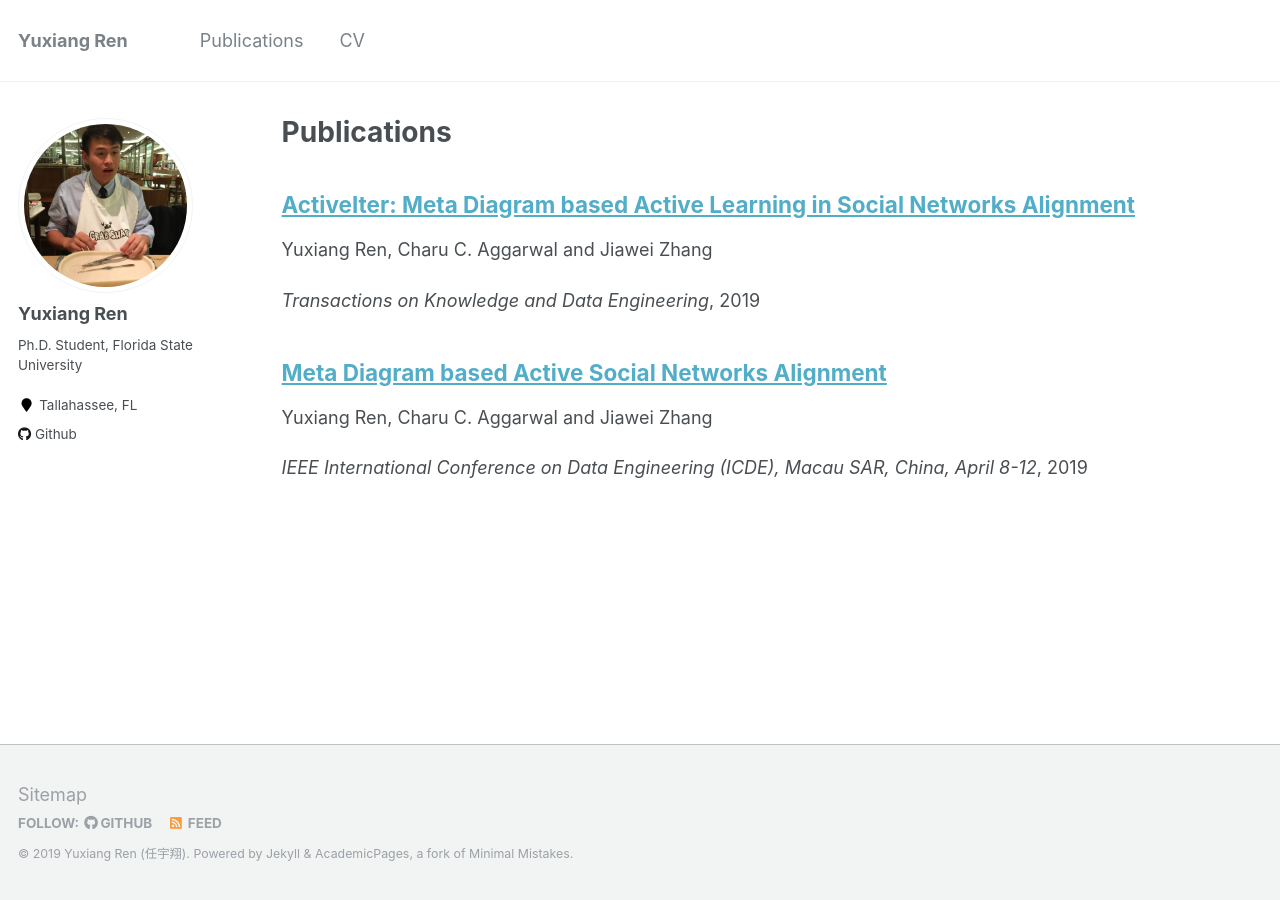
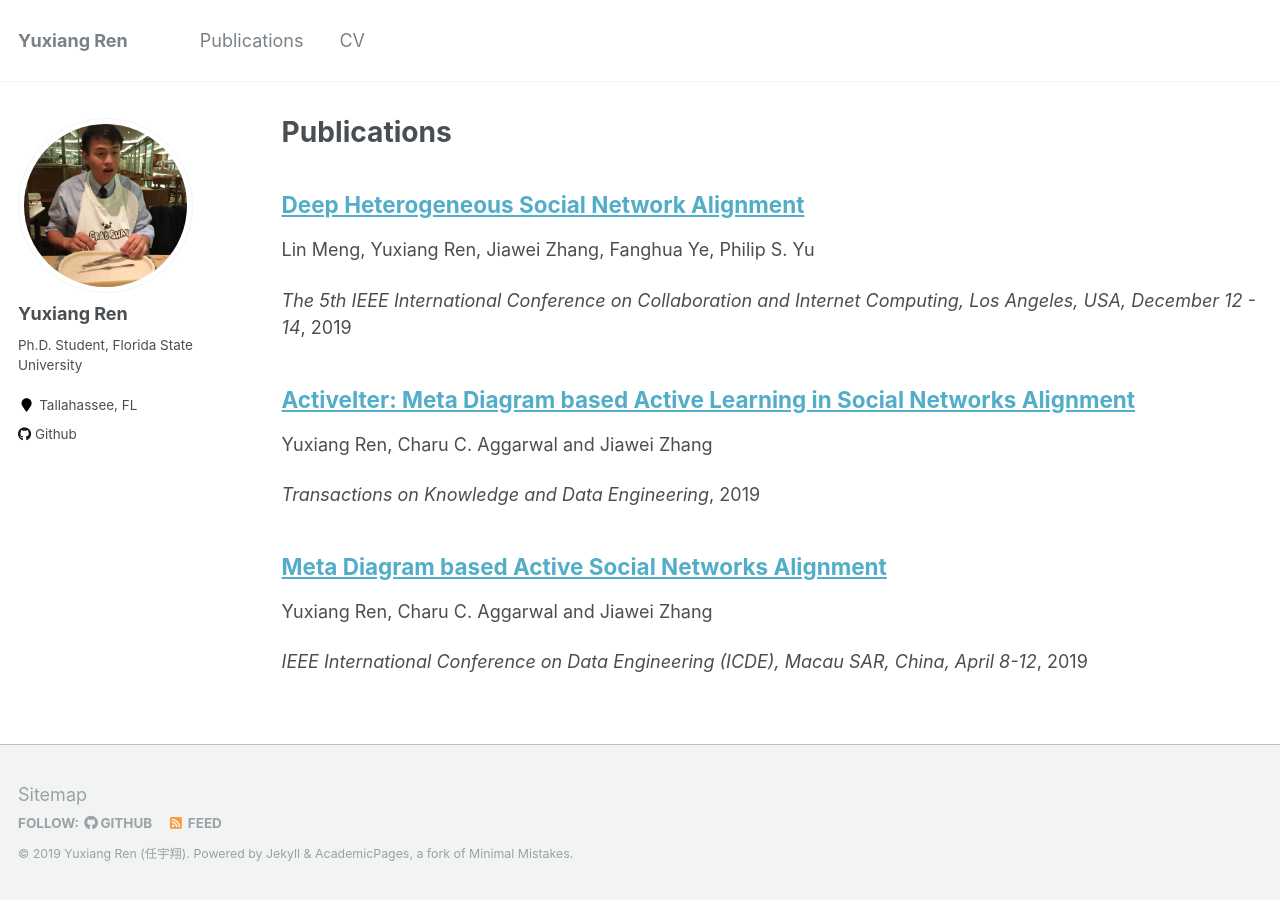
Before and after one commit to YuxiangRen/YuxiangRen.github.io, a Jekyll site: the page built from _pages/publications.md, in a window 1280 px wide. Built offline with Jekyll 4.4.1, drawn with Linux system fonts in a browser that asks for light colours.

Commit message:
2019-11-16

```diff
--- /dev/null
+++ b/_publications/2019-CIC.md
@@ -0,0 +1,16 @@
+---
+title: "Deep Heterogeneous Social Network Alignment"
+collection: publications
+permalink: /publication/2019-CIC
+excerpt: 'Lin Meng, Yuxiang Ren, Jiawei Zhang, Fanghua Ye, Philip S. Yu'
+date: 2019-11-01
+venue: 'The 5th IEEE International Conference on Collaboration and Internet Computing, Los Angeles, USA, December 12 - 14'
+paperurl: ''
+citation: '@inproceedings{MRJYY2019CIC,<br>
+&nbsp;&nbsp;&nbsp;&nbsp;&nbsp;&nbsp;&nbsp;&nbsp;&nbsp;&nbsp;&nbsp;&nbsp;&nbsp;&nbsp;&nbsp;&nbsp;&nbsp;&nbsp;title={Deep Heterogeneous Social Network Alignment.},<br>
+&nbsp;&nbsp;&nbsp;&nbsp;&nbsp;&nbsp;&nbsp;&nbsp;&nbsp;&nbsp;&nbsp;&nbsp;&nbsp;&nbsp;&nbsp;&nbsp;&nbsp;&nbsp;author={Lin Meng, Yuxiang Ren, Jiawei Zhang, Fanghua Ye, Philip S. Yu.},<br>
+&nbsp;&nbsp;&nbsp;&nbsp;&nbsp;&nbsp;&nbsp;&nbsp;&nbsp;&nbsp;&nbsp;&nbsp;&nbsp;&nbsp;&nbsp;&nbsp;&nbsp;&nbsp;booktitle={Proceedings of IEEE International Conference on Collaboration and Internet Computing},<br>
+&nbsp;&nbsp;&nbsp;&nbsp;&nbsp;&nbsp;&nbsp;&nbsp;&nbsp;&nbsp;&nbsp;&nbsp;&nbsp;&nbsp;&nbsp;&nbsp;&nbsp;&nbsp;year={2019}<br>
+&nbsp;&nbsp;&nbsp;&nbsp;&nbsp;&nbsp;&nbsp;&nbsp;&nbsp;&nbsp;&nbsp;&nbsp;&nbsp;&nbsp;&nbsp;&nbsp;&nbsp;&nbsp;}'
+---
+[Paper](http://yuxiangren.github.io/files/CIC2019.pdf)
```
Also changed, not shown: _pages/about.md (+1 -0 lines), 1 other file.
